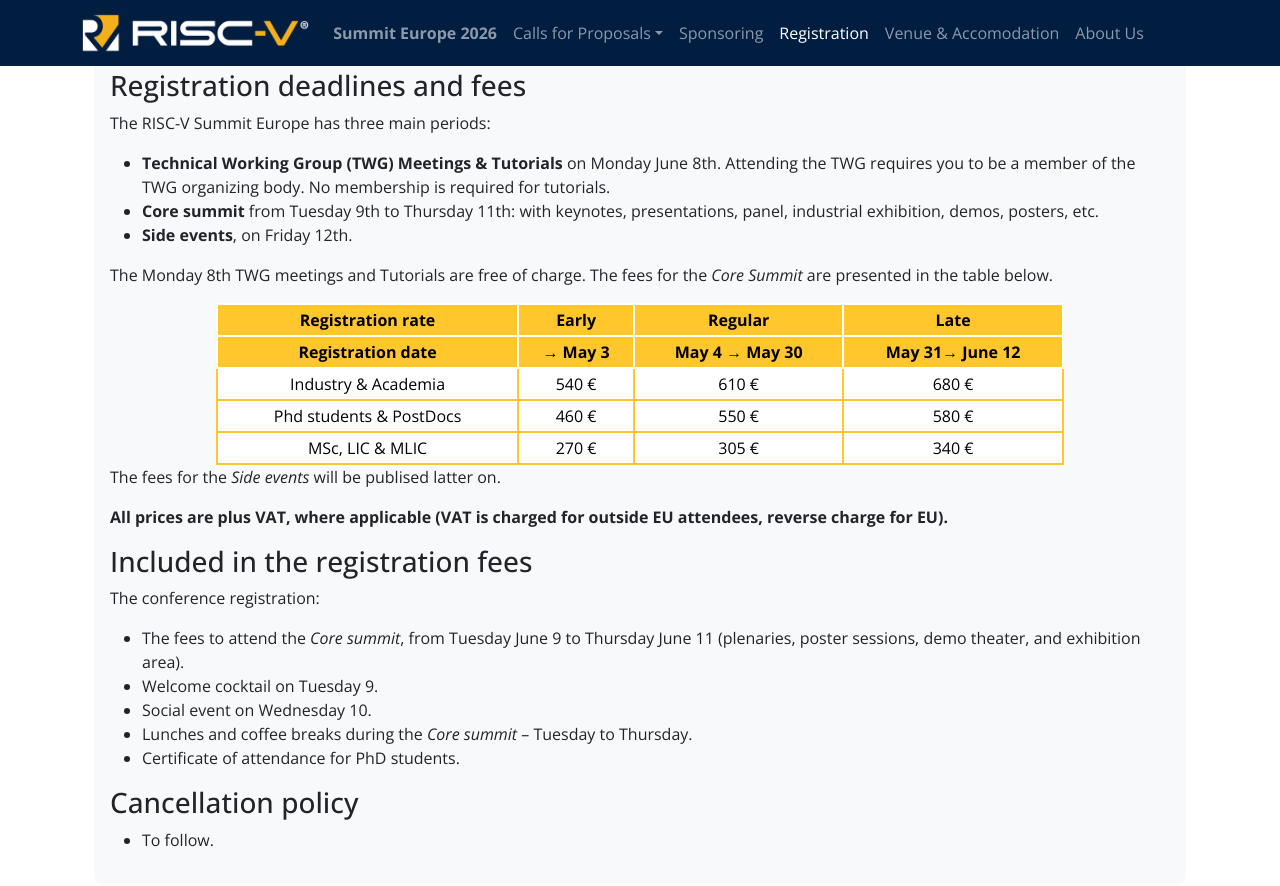
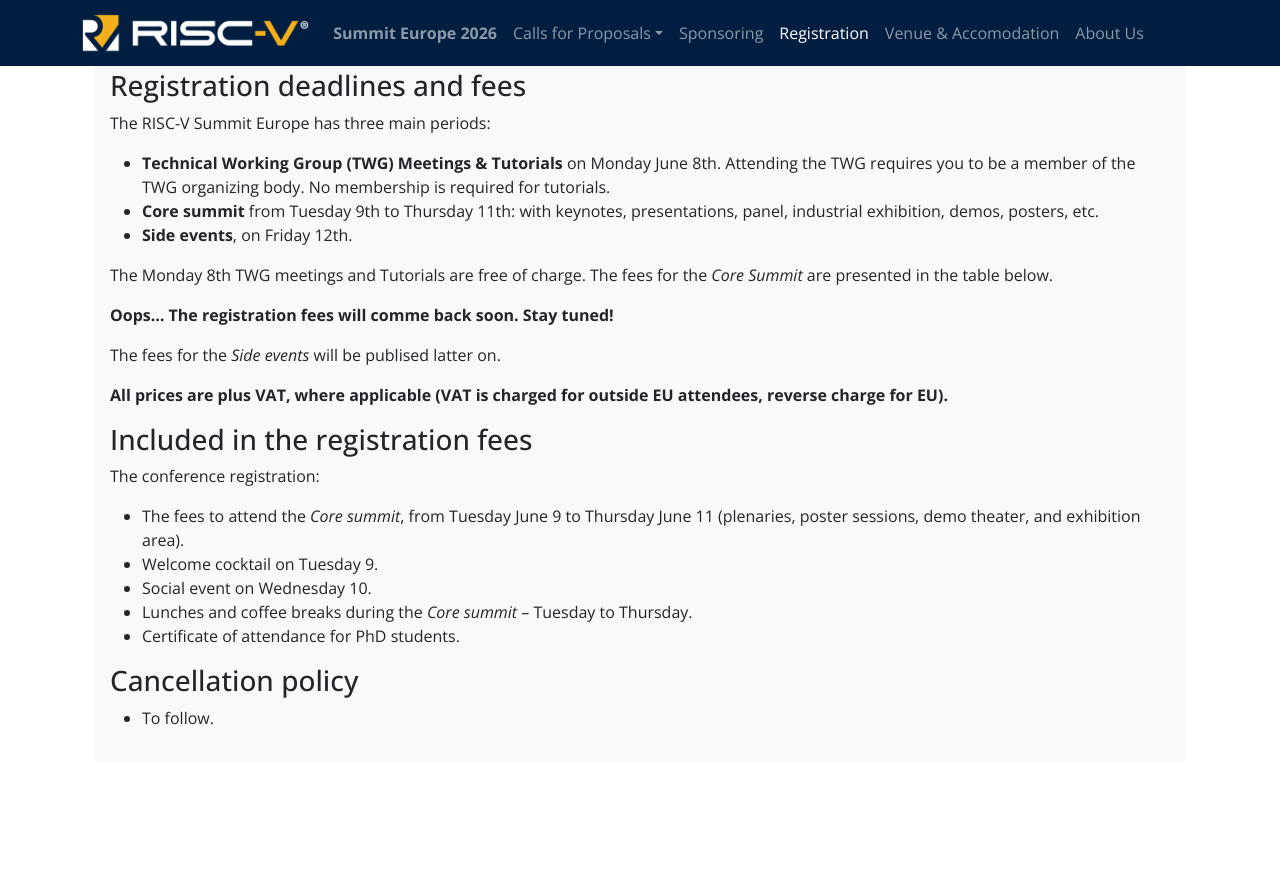
Before and after one commit to riscv-europe/summit-website-development, a Jekyll site: the page built from summit/2026/registration.md, in a window 1280 px wide and 900 px high, scrolled down 770 px. Shown: the top 886 px of the window. Built offline with Jekyll 4.4.1, drawn with Linux system fonts in a browser that asks for light colours; after the commit the page ends 1548 px from its top, so only the background shows below that.

Commit message:
Fix: remove the registration fee to fix the VAT stuff.

```diff
--- a/summit/2026/registration.md
+++ b/summit/2026/registration.md
@@ -51,42 +51,44 @@
 The Monday 8th TWG meetings and Tutorials are free of charge. The fees
 for the *Core Summit* are presented in the table below.
 
-<table class="riscv-sy" margin-bottom="3pt">
-  <thead>
-    <tr>
-      <th>Registration rate</th>
-      <th >Early</th>
-      <th >Regular</th>
-      <th >Late</th>
-    </tr>
-    <tr>
-      <th>Registration date</th>
-      <th>&rarr; May 3</th>
-      <th>May 4 &rarr; May 30</th>
-      <th>May 31&rarr; June 12</th>
-    </tr>
-  </thead>
-  <tbody>
-    <tr>
-      <td>Industry & Academia</td>
-      <td>540 €</td>
-      <td>610 €</td>
-      <td>680 €</td>
-    </tr>
-    <tr>
-      <td>Phd students & PostDocs</td>
-      <td>460 €</td>
-      <td>550 €</td>
-      <td>580 €</td>
-    </tr>
-    <tr>
-      <td>MSc, LIC & MLIC</td>
-      <td>270 €</td>
-      <td>305 €</td>
-      <td>340 €</td>
-    </tr>
-  </tbody>
-</table>
+**Oops... The registration fees will comme back soon. Stay tuned!**
+
+<!-- <table class="riscv-sy" margin-bottom="3pt"> -->
+<!--   <thead> -->
+<!--     <tr> -->
+<!--       <th>Registration rate</th> -->
+<!--       <th >Early</th> -->
+<!--       <th >Regular</th> -->
+<!--       <th >Late</th> -->
+<!--     </tr> -->
+<!--     <tr> -->
+<!--       <th>Registration date</th> -->
+<!--       <th>&rarr; May 3</th> -->
+<!--       <th>May 4 &rarr; May 30</th> -->
+<!--       <th>May 31&rarr; June 12</th> -->
+<!--     </tr> -->
+<!--   </thead> -->
+<!--   <tbody> -->
+<!--     <tr> -->
+<!--       <td>Industry & Academia</td> -->
+<!--       <td>540 €</td> -->
+<!--       <td>610 €</td> -->
+<!--       <td>680 €</td> -->
+<!--     </tr> -->
+<!--     <tr> -->
+<!--       <td>Phd students & PostDocs</td> -->
+<!--       <td>460 €</td> -->
+<!--       <td>550 €</td> -->
+<!--       <td>580 €</td> -->
+<!--     </tr> -->
+<!--     <tr> -->
+<!--       <td>MSc, LIC & MLIC</td> -->
+<!--       <td>270 €</td> -->
+<!--       <td>305 €</td> -->
+<!--       <td>340 €</td> -->
+<!--     </tr> -->
+<!--   </tbody> -->
+<!-- </table> -->
 
 The fees for the *Side events* will be publised latter on.
 
```
